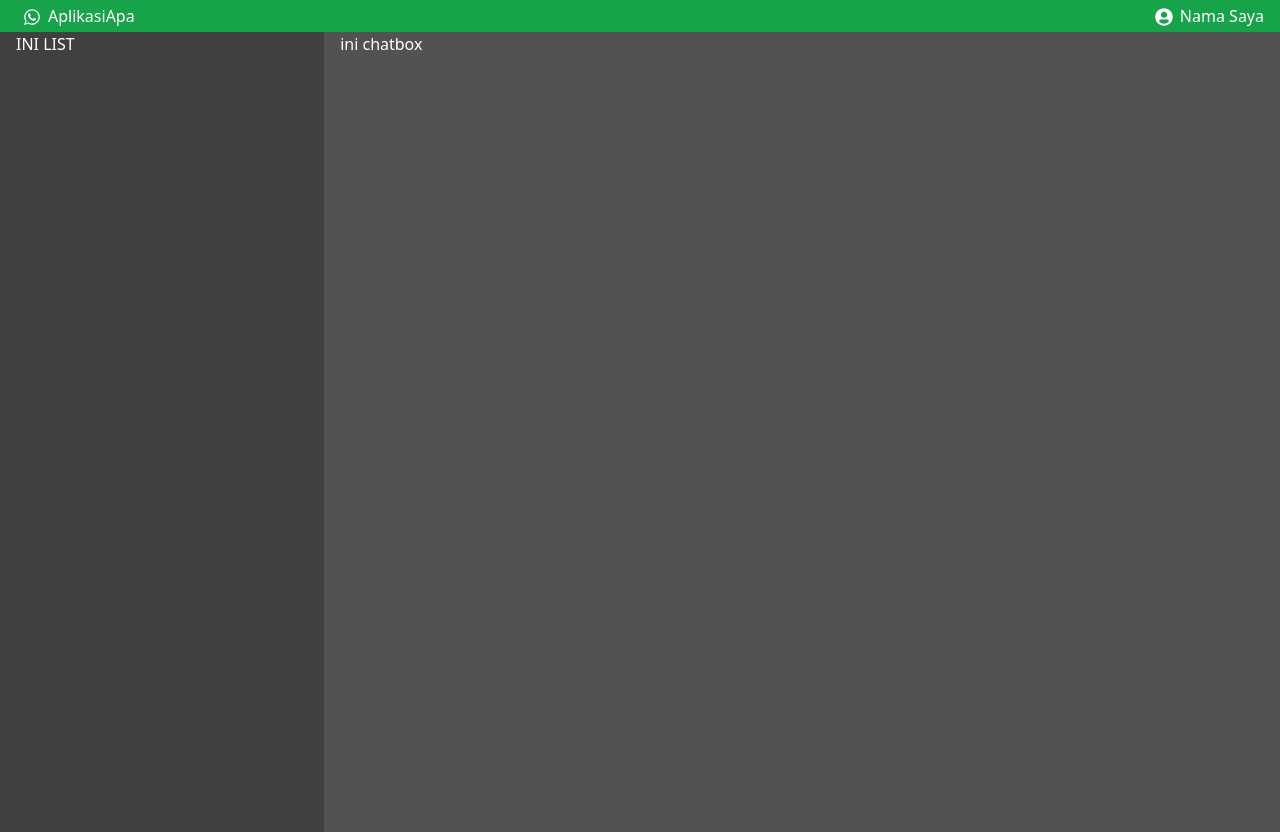
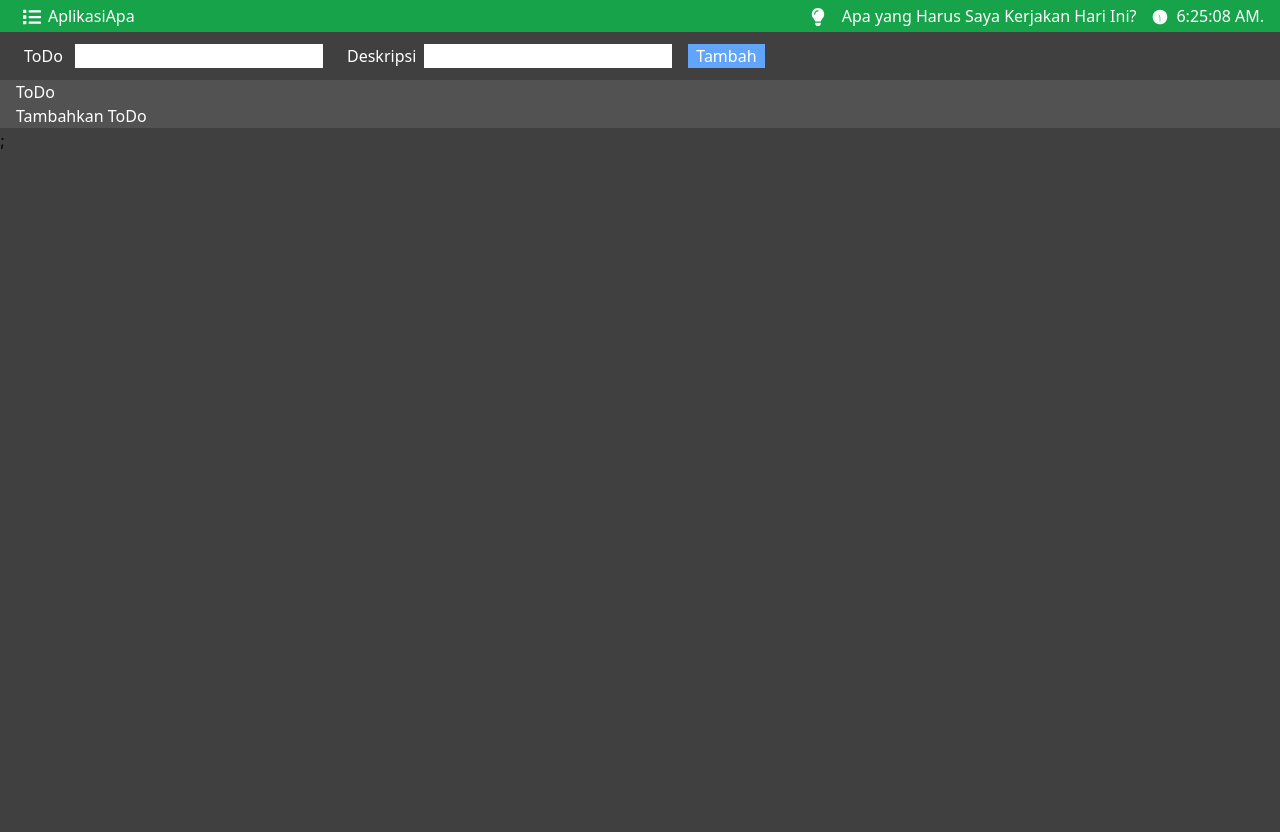
Before and after one commit to AhmadSyafarudin/PWL, a React (Create React App) app: page / in a window 1280 px wide. Built offline with nearby package versions, Linux system fonts and the light colour scheme.

Commit message:
membuat form

```diff
--- a/package.json
+++ b/package.json
@@ -9,6 +9,7 @@
     "react": "^18.2.0",
     "react-dom": "^18.2.0",
     "react-icons": "^4.4.0",
+    "react-router-dom": "^6.4.2",
     "react-scripts": "5.0.1",
     "web-vitals": "^2.1.4"
   },
--- a/src/App.js
+++ b/src/App.js
@@ -1,19 +1,20 @@
 import React from 'react';
-import Header from './component/header';
+import Main from './pages/main';
+import Form from './pages/form';
+import {
+  BrowserRouter as Router,
+  Route,
+  Routes,
+} from "react-router-dom";
 
 function App() {
   return (
-    <div>
-      <Header/>
-      <div className="flex flex-row min-h-screen">
-        <div className="w-4/12 bg-neutral-700 px-4">
-          <h1 className="font-sans text-base font-medium text-white">INI LIST</h1>
-        </div>
-        <div className="w-full bg-neutral-600 px-4">
-          <h1 className="font-sans text-base font-medium text-white">ini chatbox</h1>
-        </div>
-      </div>
-    </div>
+    <Router>
+      <Routes>
+        <Route exact path ="/" element={<Main/>}/>
+        <Route exact path ="/form" element={<Form/>}/>
+      </Routes>
+    </Router>
   );
 }
 
--- /dev/null
+++ b/src/component/clock.jsx
@@ -0,0 +1,37 @@
+import React from 'react';
+import { IoIosClock } from "react-icons/io";
+
+class Clock extends React.Component {
+    constructor(props) {
+      super(props);
+      this.state = {date: new Date()};
+    }
+
+    componentDidMount() {
+      this.timerID = setInterval(
+        () => this.tick(),
+        1000
+      );
+    }
+
+    componentWillUnmount() {
+      clearInterval(this.timerID);
+    }
+
+    tick() {
+      this.setState({
+        date: new Date()
+      });
+    }
+
+    render() {
+      return (
+        <div className="flex">
+            <IoIosClock className="text-white text-lg my-1 w-8"/>
+            <h2 className="font-sans text-base font-medium text-white"> {this.state.date.toLocaleTimeString()}.</h2>
+        </div>
+      );
+    }
+}
+
+export default Clock;
--- a/src/component/header.jsx
+++ b/src/component/header.jsx
@@ -1,16 +1,18 @@
-import { FaWhatsapp, FaUserCircle } from 'react-icons/fa';
+import { FaList, FaLightbulb } from 'react-icons/fa';
 import React from 'react';
+import Clock from './clock';
 
-const Header = () =>{
+const Header = () => {
     return(
         <header className="bg-green-600 px-4 py-1 h-8 flex justify-between">
             <div className="flex">
-                <FaWhatsapp className="text-white text-lg my-1 w-8"/>
+                <FaList className="text-white text-lg my-1 w-8"/>
                 <p className="font-sans text-base font-medium text-white">AplikasiApa</p>
             </div>
             <div className="flex">
-                <FaUserCircle className="text-white text-lg my-1 w-8"/>
-                <p className="font-sans text-base font-medium text-white">Nama Saya</p>
+                <FaLightbulb className="text-white text-lg my-1 w-8"/>
+                <p className="font-sans text-base font-medium text-white mx-2">Apa yang Harus Saya Kerjakan Hari Ini?</p>
+                <Clock />
             </div>
         </header>
     )
--- /dev/null
+++ b/src/component/list.jsx
@@ -0,0 +1,32 @@
+import React, { useState } from 'react';
+import Form from './../pages/form';
+
+function List() {
+    const [todo, setTodo] = useState([{"id":1,"title":"ToDo","desc":"Tambahkan ToDo"}]);
+
+    const todoList = todo.map((info) => {
+        return (
+            <div className="w-full bg-neutral-600 px-4">
+                <h1 className="font-sans text-base font-medium text-white">{info.title}</h1>
+                <h1 className="font-sans text-base font-medium text-white">{info.desc}</h1>
+            </div>
+        );
+    });
+
+    const addRows = (data) => {
+        const total = todo.length;
+        data.id = total + 1;
+        const updated = [...todo];
+        updated.push(data);
+        setTodo(updated);
+    };
+
+    return (
+        <div>
+            <Form func={addRows} />
+            {todoList};
+        </div>
+    );
+}
+
+export default List;
--- /dev/null
+++ b/src/pages/form.jsx
@@ -0,0 +1,41 @@
+import React, { useState } from 'react';
+
+function Form(props) {
+const [title, setTitle] = useState('');
+const [desc, setDesc] = useState('');
+
+const changeTitle = (event) => {
+	setTitle(event.target.value);
+};
+
+const changeDesc = (event) => {
+	setDesc(event.target.value);
+};
+
+const transferValue = (event) => {
+	event.preventDefault();
+	const val = {
+	    title,
+	    desc,
+	};
+	props.func(val);
+	clearState();
+};
+
+const clearState = () => {
+	setTitle('');
+	setDesc('');
+};
+
+return (
+	<div className="py-3 px-4">
+	    <label className="font-sans text-base font-medium text-white px-2">ToDo </label>
+	    <input className="mr-4" type="text" value={title} onChange={changeTitle} />
+	    <label className="font-sans text-base font-medium text-white px-2">Deskripsi</label>
+	    <input className="mr-4" type="text" value={desc} onChange={changeDesc} />
+	    <button  className="font-sans text-base font-medium text-white px-2 bg-blue-400" onClick={transferValue}>Tambah</button>
+	</div>
+);
+}
+
+export default Form;
--- /dev/null
+++ b/src/pages/main.jsx
@@ -0,0 +1,16 @@
+import React from 'react';
+import Header from './../component/header';
+import List from './../component/list';
+
+function Main() {
+  return (
+    <div>
+      <Header/>
+      <div className="bg-neutral-700 min-h-screen">
+        <List/>
+      </div>
+    </div>
+  );
+}
+
+export default Main;
--- a/src/pages/profile/profile.jsx
+++ /dev/null
@@ -1,15 +0,0 @@
-import logo from "./../../logo.svg"
-import React from 'react';
-
-const Profile = () => {
-    return (
-        <div >
-            <img src={logo} className="max-w-xs" alt="profile"/>
-            <p>Nama</p>
-            <p>Kontak</p>
-            <p>Status</p>
-        </div>
-    )
-}
-
-export default Profile;
```
Also changed, not shown: 1 other file (tests, documents, lock files or other folders).
